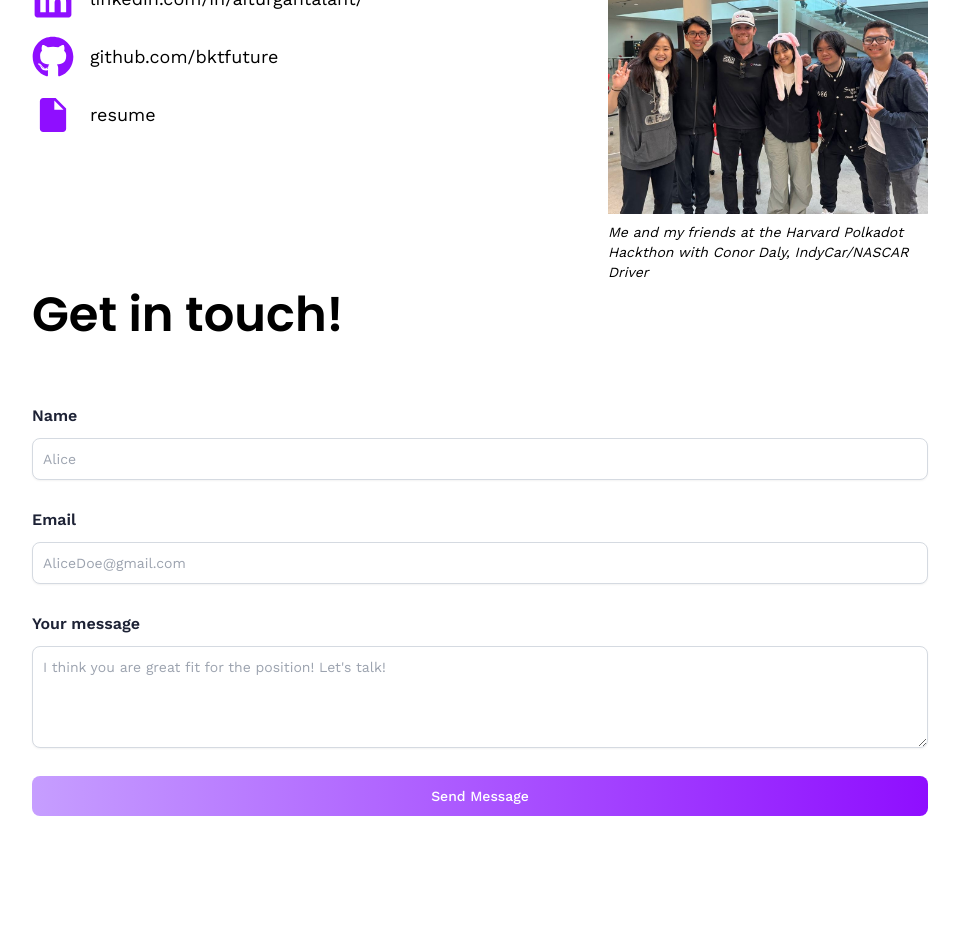
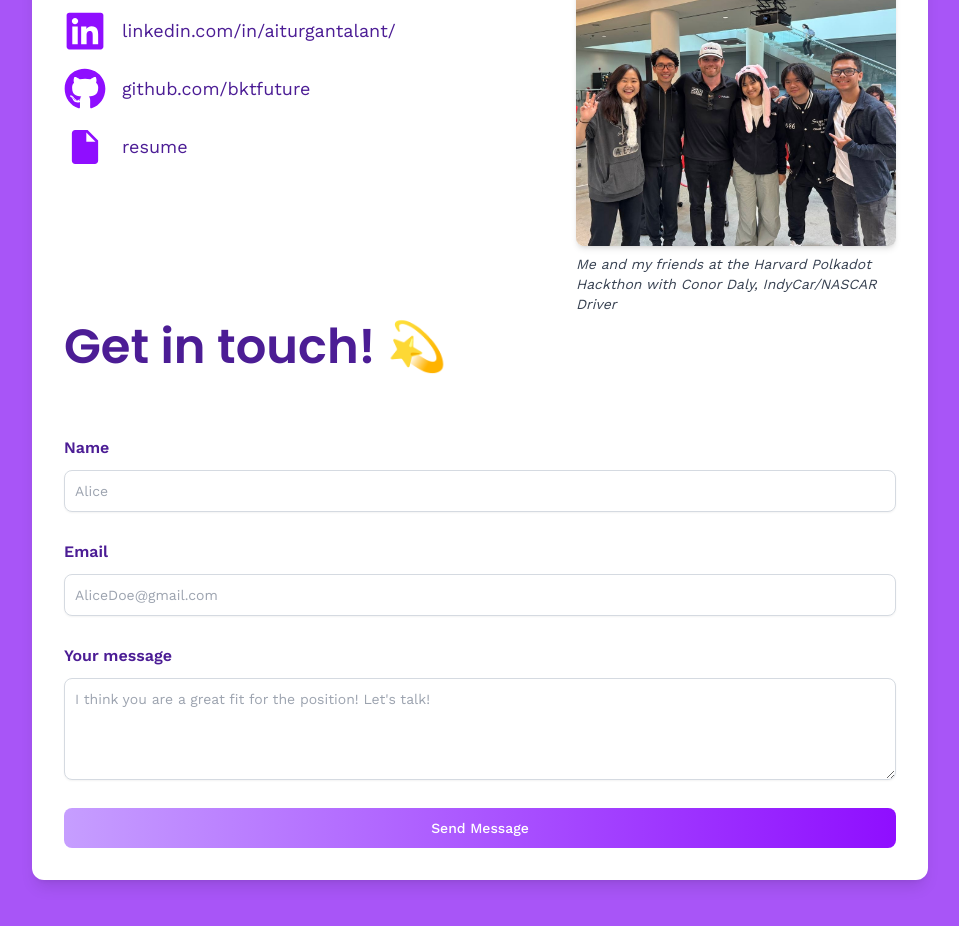
Before and after one commit to bktfuture/ayaportfolio, a React (Vite) app: page /contact in a window 1280 px wide. Shown: the part 300-1226 px from the top of the page, without its empty margins (160-1119 px from the left). Before the commit the page ends 1180 px from the top, so only its background shows below. Built offline with nearby package versions, Linux system fonts and the light colour scheme.

Commit message:
finished the styling of the contact page

```diff
--- a/src/App.jsx
+++ b/src/App.jsx
@@ -1,13 +1,17 @@
 import { About, Contact, Home, Projects } from './pages';
-import { Route, BrowserRouter as Router, Routes } from 'react-router-dom';
+import { Route, BrowserRouter as Router, Routes, useLocation } from 'react-router-dom';
 
 import Navbar from './components/Navbar';
 import React from 'react';
 
 const App = () => {
+	const location = useLocation();
+
+	// Check if the current page is the Contact page
+	const isContactPage = location.pathname === '/contact';
+
 	return (
-		<main className="bg-slate-300/200">
-			<Router>
+		<main className={`min-h-screen ${isContactPage ? 'bg-purple-500' : 'bg-slate-300/200'} transition-colors duration-300`}>
 			<Navbar />
 			<Routes>
 				<Route path="/" element={<Home />} />
@@ -15,9 +19,14 @@ const App = () => {
 				<Route path="/projects" element={<Projects />} />
 				<Route path="/contact" element={<Contact />} />
 			</Routes>
-			</Router>
 		</main>
 	);
 };
 
-export default App;
+const Root = () => (
+	<Router>
+		<App />
+	</Router>
+);
+
+export default Root;
--- a/src/pages/Contact.jsx
+++ b/src/pages/Contact.jsx
@@ -53,45 +53,52 @@ const Contact = () => {
 	const handleBlur = () => {};
 
 	return (
-		<section className="relative flex lg:flex-row flex-col max-container">
-			<div className="flex-1 min-w-[50%] flex flex-col">
-				<h1 className="head-text">My contact information 💜</h1>
+		<section className="relative flex lg:flex-row flex-col max-container justify-center bg-purple-500 min-h-screen items-center">
+			<div className="flex w-full justify-center ">
+				<div className="flex-1 min-w-[50%] flex flex-col bg-white backdrop-blur-md shadow-lg rounded-xl p-8">
+					<h1 className="head-text text-violet-900">My contact information 💜</h1>
 					<div className="flex lg:flex-row flex-col w-full justify-between pt-7">
 						<div className="flex gap-4 flex-col">
-						<a href="aiturgan888@gmail.com" target="_blank" className="flex items-center gap-4 text-lg">
+							<a href="aiturgan888@gmail.com" target="_blank" className="flex items-center gap-4 text-lg text-violet-900">
 								<IoMdMail style={{ color: '#8f0eff', fontSize: '42px' }} />
 								aiturgan888@gmail.com
 							</a>
-						<a href="https://www.linkedin.com/in/aiturgantalant/" target="_blank" className="flex items-center gap-4 underlined">
+							<a
+								href="https://www.linkedin.com/in/aiturgantalant/"
+								target="_blank"
+								className="flex items-center gap-4 underlined text-violet-900"
+							>
 								<FaLinkedin style={{ color: '#8f0eff', fontSize: '42px' }} />
 								<span className="text-lg">linkedin.com/in/aiturgantalant/</span>
 							</a>
-						<a href="https://github.com/bktfuture" target="_blank" className="flex items-center gap-4 text-lg">
+							<a href="https://github.com/bktfuture" target="_blank" className="flex items-center gap-4 text-lg text-violet-900">
 								<FaGithub style={{ color: '#8f0eff', fontSize: '42px' }} />
 								github.com/bktfuture
 							</a>
 							<a
 								href="https://drive.google.com/file/d/13z21ByAycHrfEei7a2-gw_cF99-5dvPA/view?usp=drive_link"
 								target="_blank"
-							className="flex items-center gap-4 text-lg"
+								className="flex items-center gap-4 text-lg text-violet-900"
 							>
 								<IoMdDocument style={{ color: '#8f0eff', fontSize: '42px' }} />
 								resume
 							</a>
 						</div>
 						<div className="flex flex-col gap-2">
-						<img src={together} alt="Group photo at Polkadot Hackathon with Conor Daly" className="max-w-xs"></img>
-						<p className=" max-w-xs italic text-sm">Me and my friends at the Harvard Polkadot Hackthon with Conor Daly, IndyCar/NASCAR Driver</p>
+							<img src={together} alt="Group photo at Polkadot Hackathon with Conor Daly" className="max-w-xs rounded-lg shadow-md"></img>
+							<p className=" max-w-xs italic text-sm text-gray-700">
+								Me and my friends at the Harvard Polkadot Hackthon with Conor Daly, IndyCar/NASCAR Driver
+							</p>
 						</div>
 					</div>
-				<h1 className="head-text">Get in touch!</h1>
+					<h1 className="head-text text-violet-900">Get in touch! 💫</h1>
 					<form className="w-full flex flex-col gap-7 mt-14" onSubmit={handleSubmit}>
-					<label className="text-black-500 font-semibold">
+						<label className="text-violet-900 font-semibold">
 							Name
 							<input
 								type="text"
 								name="name"
-							className="input"
+								className="input bg-white/90 backdrop-blur-sm"
 								placeholder="Alice"
 								required
 								value={form.name}
@@ -100,12 +107,12 @@ const Contact = () => {
 								onBlur={handleBlur}
 							></input>
 						</label>
-					<label className="text-black-500 font-semibold">
+						<label className="text-violet-900 font-semibold">
 							Email
 							<input
 								type="email"
 								name="email"
-							className="input"
+								className="input bg-white/90 backdrop-blur-sm"
 								placeholder="AliceDoe@gmail.com"
 								required
 								value={form.email}
@@ -114,13 +121,13 @@ const Contact = () => {
 								onBlur={handleBlur}
 							></input>
 						</label>
-					<label className="text-black-500 font-semibold">
+						<label className="text-violet-900 font-semibold">
 							Your message
 							<textarea
 								rows={4}
 								name="message"
-							className="textarea"
-							placeholder="I think you are great fit for the position! Let's talk!"
+								className="textarea bg-white/90 backdrop-blur-sm"
+								placeholder="I think you are a great fit for the position! Let's talk!"
 								required
 								value={form.message}
 								onChange={handleChange}
@@ -128,10 +135,17 @@ const Contact = () => {
 								onBlur={handleBlur}
 							></textarea>
 						</label>
-					<button type="submit" className="btn" onFocus={handleFocus} onBlur={handleBlur} disabled={isLoading}>
+						<button
+							type="submit"
+							className="btn bg-violet-500 text-white hover:bg-violet-700 transition-all"
+							onFocus={handleFocus}
+							onBlur={handleBlur}
+							disabled={isLoading}
+						>
 							{isLoading ? 'Sending..' : 'Send Message'}
 						</button>
 					</form>
+				</div>
 			</div>
 		</section>
 	);
```
Lines whose indentation alone changed are shown as unchanged.
